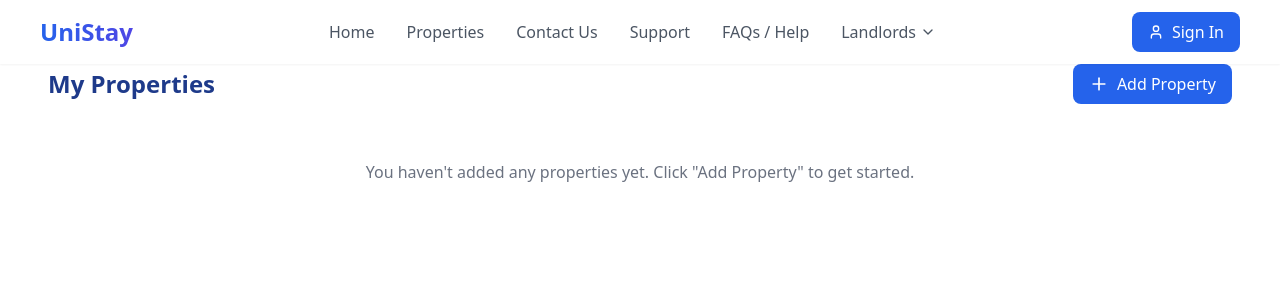
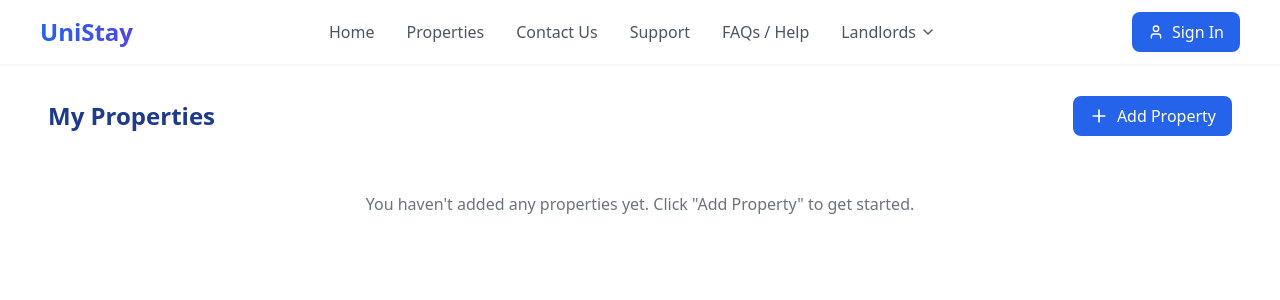
Before and after one commit to kelvin-2/uin-Stay, a React (Vite) app: page /landlord-properties in a window 1280 px wide. Shown: the top 300 px of the page. Built offline with nearby package versions, Linux system fonts and the light colour scheme.

Commit message:
fixed navBar

```diff
--- a/src/components/LandlordNavbar.jsx
+++ b/src/components/LandlordNavbar.jsx
@@ -45,7 +45,6 @@ const LandlordNavbar = () => {
   const navLinks = [
     { path: "/landlord-dashboard", label: "Dashboard" },
     { path: "/landlord-properties", label: "My Properties" },
-    { path: "/support", label: "Support" },
     { path: "/help", label: "FAQs / Help" },
   ];
 
--- a/src/pages/MyProperties.jsx
+++ b/src/pages/MyProperties.jsx
@@ -68,7 +68,7 @@ const MyPropertiesPage = () => {
   };
 
   return (
-    <div className="container mx-auto px-4 py-8">
+    <div className="container mx-auto px-4 pt-16 pb-8">
       <div className="flex justify-between items-center mb-6">
         <h1 className="text-2xl font-bold text-blue-900">My Properties</h1>
         <button
```
